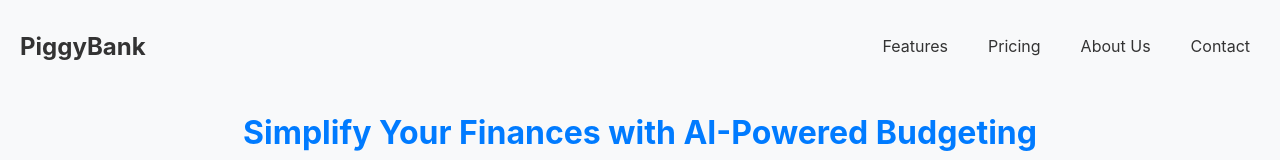
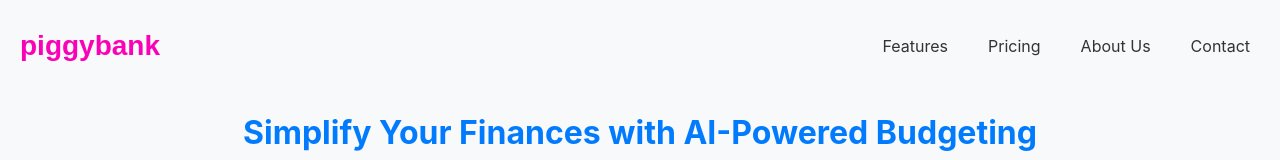
Before and after one commit to yngOtto/piggybank, a React (Create React App) app in the folder piggybank-landing/: page / in a window 1280 px wide. Shown: the top 160 px of the page. Built offline with nearby package versions, Linux system fonts and the light colour scheme.

Commit message:
Updated Header.js and css with new logo style

```diff
--- a/piggybank-landing/src/components/Header.css
+++ b/piggybank-landing/src/components/Header.css
@@ -11,9 +11,10 @@
 }
 
 .logo {
+    font-family: 'Attemptyon', sans-serif;
     font-weight: bold;
-    font-size: 1.5rem;
-    color: #333;
+    font-size: 1.75rem;
+    color: #fa00b7;
     text-decoration: none;
 }
 
--- a/piggybank-landing/src/components/Header.js
+++ b/piggybank-landing/src/components/Header.js
@@ -1,11 +1,11 @@
 import React from 'react';
-import './Header.css'; // Assume you create corresponding CSS files for styling
+import './Header.css';
 
 const Header = () => {
     return (
         <header className="header">
             <nav className="nav">
-                <a href="#home" className="logo">PiggyBank</a>
+                <a href="#home" className="logo">piggybank</a>
                 <ul className="nav-links">
                     <li><a href="#features">Features</a></li>
                     <li><a href="#pricing">Pricing</a></li>
```
